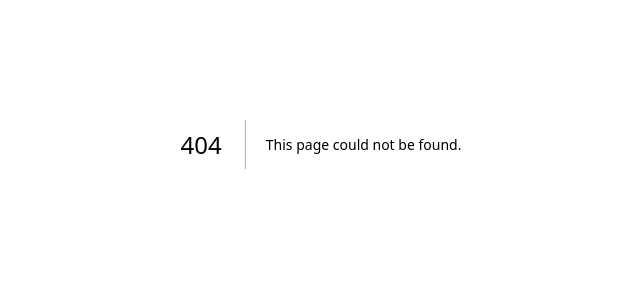
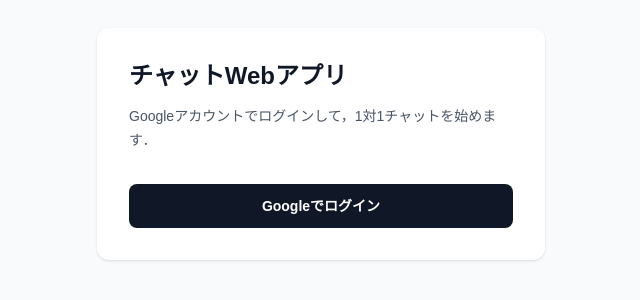
Before and after one commit to rikutota/chat-app, a Next.js app: page /login in a window 1280 px wide. Before the commit this address had no page. Shown: the part 256-556 px from the top of the page, without its empty margins (319-959 px from the left). Built offline with nearby package versions, Linux system fonts and the light colour scheme.

Commit message:
feat : Googleログイン画面を追加

```diff
--- /dev/null
+++ b/app/login/page.tsx
@@ -0,0 +1,55 @@
+'use client';
+
+import { createBrowserSupabaseClient } from '@/lib/supabase/client';
+
+/**
+ * ログイン画面
+ *
+ * ユーザーがGoogleアカウントでログインを開始する入口
+ * 実際の本人確認はGoogleが行い，ログイン状態の管理はSupabase Authが行う
+ */
+export default function LoginPage() {
+    async function handleGoogleLogin(){
+        const supabase = createBrowserSupabaseClient();
+
+        /**
+         * Google Oauthログインを開始する
+         *
+         * redirectToには，ログイン成功後に戻ってくるURLを指定する
+         * ここではログイン後にプロフィール画面へ移動させる
+         */
+        const { error } = await supabase.auth.signInWithOAuth({
+            provider: 'google',
+            options: {
+                redirectTo: `${window.location.origin}/profile`,
+            },
+        });
+
+        if (error) {
+            alert('Googleログインの開始に失敗しました．');
+            console.error(error);
+        }
+    }
+
+    return (
+        <main className="flex min-h-screen items-center justify-center bg-gray-50 px-6">
+            <div className="w-full max-w-md rounded-xl bg-white p-8 shadow">
+                <h1 className="text-2xl font-bold text-gray-900">
+                    チャットWebアプリ
+                </h1>
+
+                <p className="mt-3 text-sm leading-6 text-gray-600">
+                    Googleアカウントでログインして，1対1チャットを始めます．
+                </p>
+
+                <button
+                    type="button"
+                    onClick={handleGoogleLogin}
+                    className="mt-8 w-full rounded-lg bg-gray-900 px-4 py-3 text-sm font-semibold text-white hover:bg-gray-700"
+                    >
+                    Googleでログイン
+                </button>
+            </div>
+        </main>
+    );
+}
--- /dev/null
+++ b/app/profile/page.tsx
@@ -0,0 +1,19 @@
+/**
+ * プロフィール画面
+ *
+ * まずはログイン後の遷移先として仮表示する
+ * 次の手順で /api/me を呼び出して，実際のユーザー情報を表示する
+ */
+export default function ProfilePage() {
+    return (
+        <main className="min-h-screen bg-gray-50 p-8">
+            <div className="mx-auto max-w-2xl rounded-xl bg-white p-8 shadow">
+                <h1 className="text-2xl font-bold text-gray-900">プロフィール</h1>
+
+                <p className="mt-4 text-gray-600">
+                    ログイン後に表示されるプロフィールです
+                </p>
+            </div>
+        </main>
+    )
+}
```
